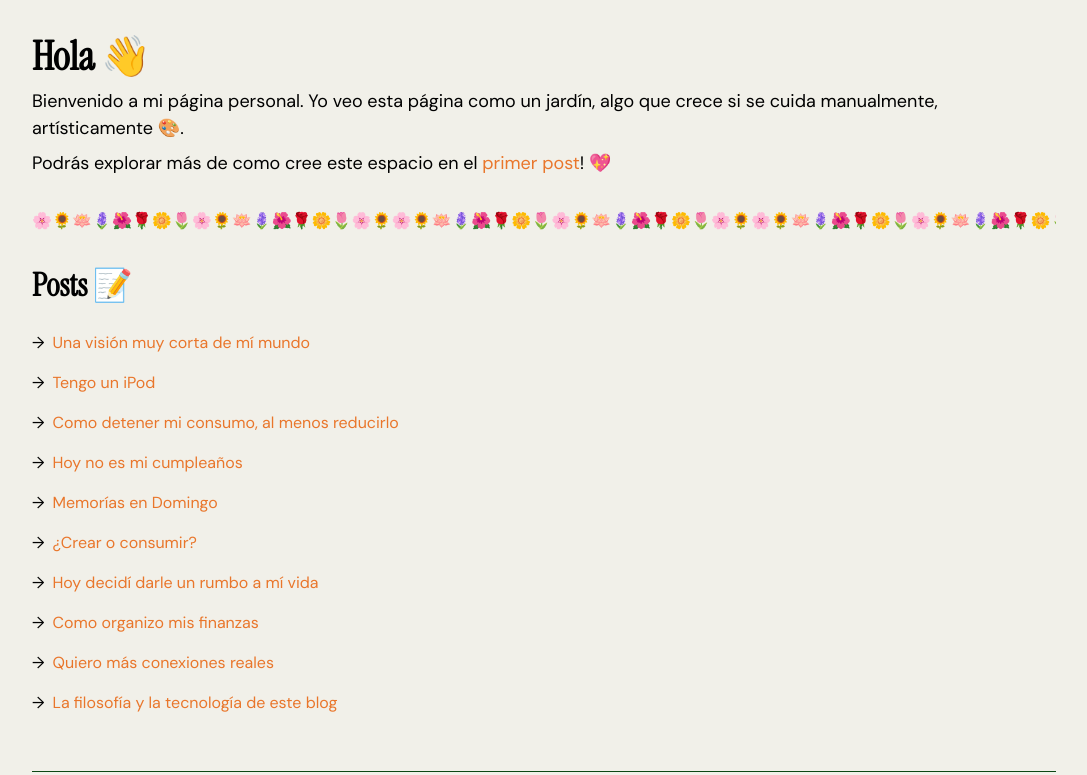
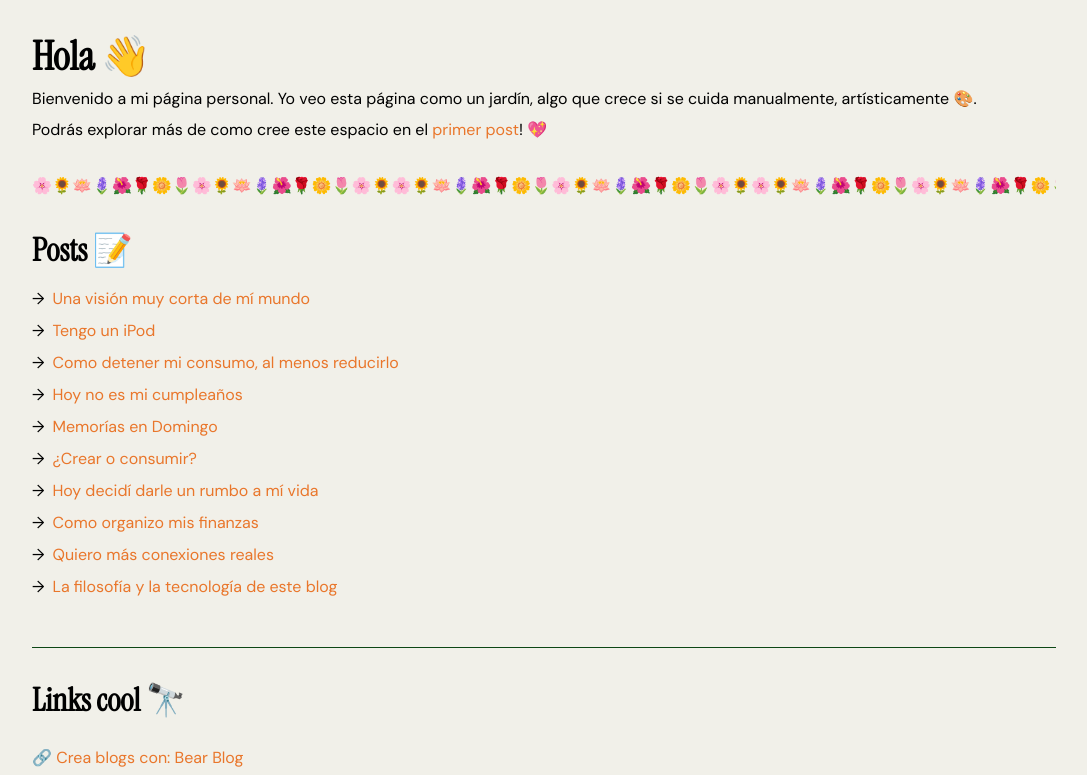
Before and after one commit to adrojodev/garden, an Astro site: page / in a window 1280 px wide. Shown: the top 775 px of the page, without its empty margins (96-1183 px from the left). Built offline with nearby package versions, Linux system fonts and the light colour scheme; Astro itself is replaced by a stand-in of ours.

Commit message:
Refix styles

```diff
--- a/src/components/PostLink.astro
+++ b/src/components/PostLink.astro
@@ -2,6 +2,6 @@
 const { text, url } = Astro.props;
 ---
 
-<li class="flex gap-2 items-center">
+<li class="flex gap-2 items-start">
     → <a class="text-[#E9762B] visited:text-[#834b26] flex gap-2 underline md:hover:underline md:no-underline" href={`/posts/${url}`}>{text}</a>
 </li>
--- a/src/pages/index.astro
+++ b/src/pages/index.astro
@@ -21,6 +21,7 @@ import "../styles/global.css";
 <html lang="en">
 	<head>
 		<meta charset="utf-8" />
+		<title>Grdn</title>
 		<link rel="icon" type="image/png" href="/favicon.png" />
 		<meta name="viewport" content="width=device-width" />
 		<meta name="generator" content={Astro.generator} />
@@ -36,7 +37,7 @@ import "../styles/global.css";
 		<meta name="twitter:card" content="/og-image.png" />
 		<meta name="twitter:site" content="@ad_rojo" />
 		<meta name="twitter:title" content="Garden" />
-		<meta name="twitter:description" content="Visita mi jardín " />
+		<meta name="twitter:description" content="Visita mi jardín" />
 		<meta name="twitter:image" content="/og-image.png" />
 		<meta name="apple-mobile-web-app-title" content="GRDN" />
 		<meta name="apple-mobile-web-app-capable" content="yes" />
@@ -48,14 +49,14 @@ import "../styles/global.css";
 		<main class="flex flex-col gap-8 w-full max-w-5xl">
 			<section class="flex flex-col gap-2">
 				<h1 class="text-5xl">Hola 👋</h1>
-				<p>Bienvenido a mi página personal. Yo veo esta página como un jardín, algo que crece si se cuida manualmente, artísticamente 🎨.</p>
-				<p>Podrás explorar más de como cree este espacio en el <a href="/posts/1" class="text-[#E9762B] visited:text-[#834b26] underline md:hover:underline md:no-underline">primer post</a>! 💖</p>
+				<p class='text-sm'>Bienvenido a mi página personal. Yo veo esta página como un jardín, algo que crece si se cuida manualmente, artísticamente 🎨.</p>
+				<p class="text-sm">Podrás explorar más de como cree este espacio en el <a href="/posts/1" class="text-[#E9762B] visited:text-[#834b26] underline md:hover:underline md:no-underline">primer post</a>! 💖</p>
 
 			</section>
 			<FlowerDivider />
 			<section class="flex flex-col">
 				<h2 class="text-3xl">Posts 📝</h2>
-				<ul class="flex flex-col list-none pl-0">
+				<ul class="flex flex-col gap-2">
 					{posts.map((post) => {
 						const urlNumber = post.file.split('/').pop()?.split('.')[0];
 						return <PostLink text={post.frontmatter.title} url={urlNumber} />
@@ -65,7 +66,7 @@ import "../styles/global.css";
 			<Divider />
 			<section class="flex flex-col gap-2">
 				<h2 class="text-3xl">Links cool 🔭</h2>
-				<ul class="flex flex-col gap-0">
+				<ul class="flex flex-col gap-2">
 					{links.map(({text, url}) =>
 						<Link text={text} url={url} />
 					)}
--- a/src/styles/global.css
+++ b/src/styles/global.css
@@ -35,9 +35,17 @@ h6 {
   font-family: "InstrumentSerif";
 }
 
+p {
+  font-size: 1rem !important;
+}
+
 ul,
 ol {
   list-style: none !important;
   margin: 0;
   padding-left: 0 !important;
 }
+
+li {
+  margin: 0 !important;
+}
```
